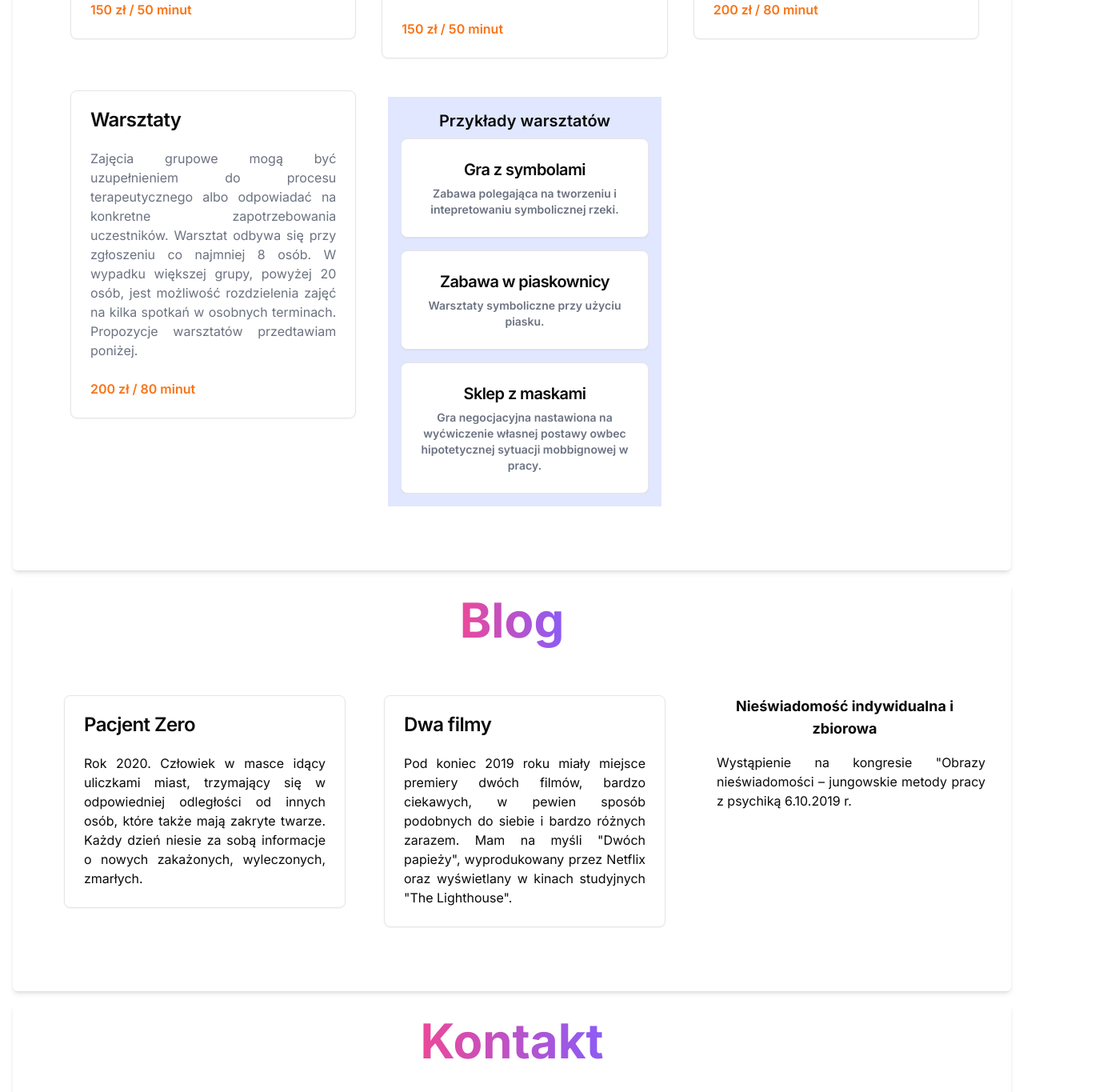
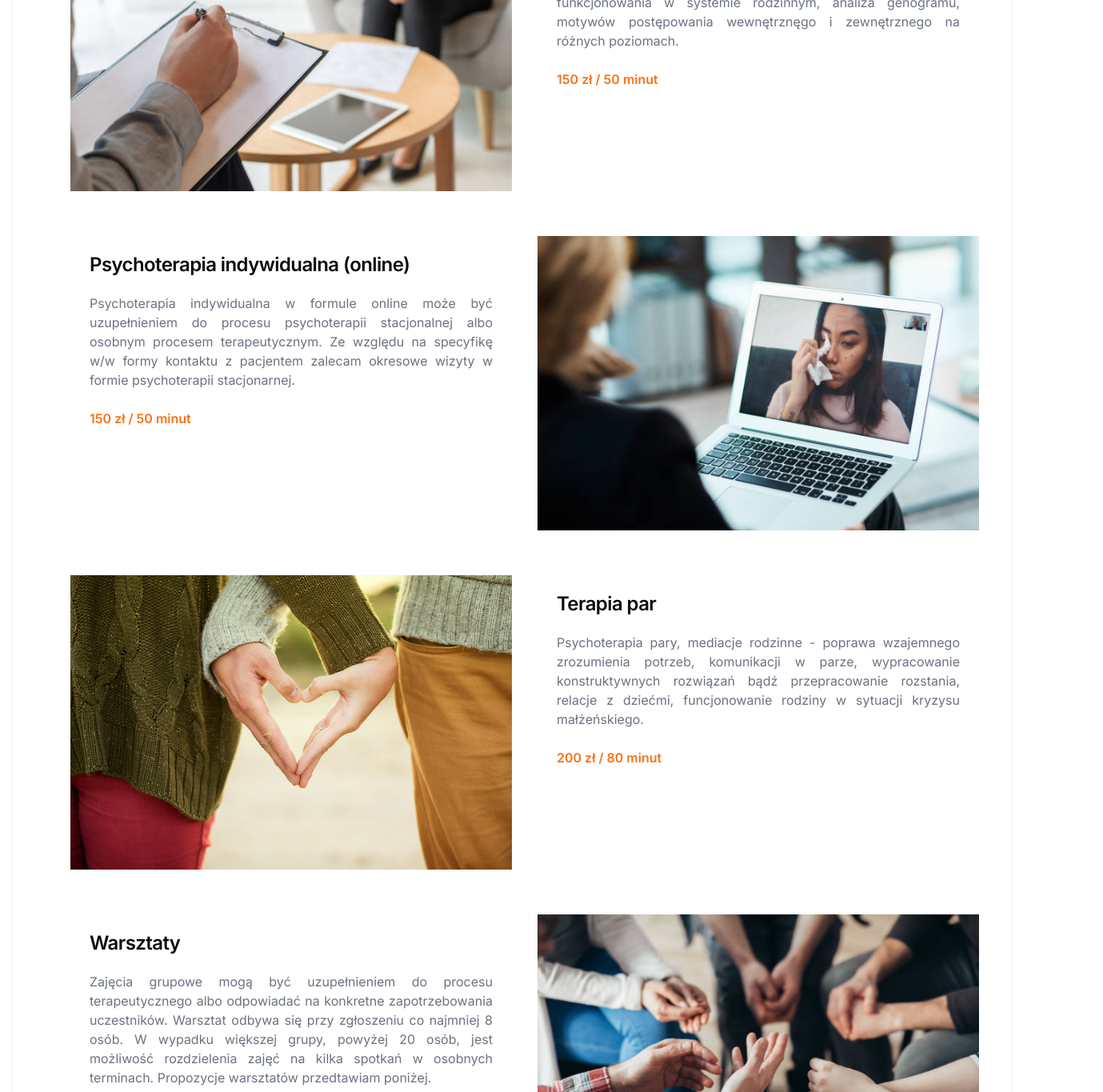
Before and after one commit to lukaszchwalisz/gab, a Next.js app: page / in a window 1280 px wide. Shown: the part 1020-2385 px from the top of the page at 80% size, 1379 px wide, since content can reach past the window. Built offline with nearby package versions, Linux system fonts and the light colour scheme.

Commit message:
add cards, many cards

```diff
--- a/src/app/page.tsx
+++ b/src/app/page.tsx
@@ -52,18 +52,28 @@
 
     <div className="p-4 mb-4 rounded-md shadow-md">
 
-    <div className="mb-8 text-center text-6xl">
+    <div className="p-20 mb-8 text-center text-6xl">
     <span className="font-bold bg-clip-text text-transparent bg-gradient-to-r from-pink-500 to-violet-500">OFERTA</span>
     </div>
 
-    <div className="container lg:flex lg:space-x-4 m-4 p-4  text-justify">
-      <div className="grid gap-4 mt-auto justify-center m-4 sm:grid-cols-2 md:grid-cols-2 xl:grid-cols-3 2xl:grid-cols-3">
+    <div className="container lg:flex lg:space-x-4 m-4 p-4 text-justify">
+      <div className="grid gap-4 mt-auto justify-center m-4 sm:grid-cols-1 md:grid-cols-2 xl:grid-cols-2 2xl:grid-cols-2">
 
+      <div className="p-2 mb-2 space-x-2">
+              <Image
+                src="/obr/istock0.jpg"
+                alt="My Logo"
+                className="mb-4"
+                width={1000}
+                height={500}
+                priority
+              />
 
+          </div>
 
           <div className="p-2 mb-2 space-x-2">
-            <Link href="/warsztaty" className="no-underline">
-              <Card>
+
+              <Card className="shadow-none border-0">
 
               <CardHeader>
               <CardTitle>Psychoterapia indywidualna</CardTitle>
@@ -80,12 +90,14 @@
             </Card>
 
 
-            </Link>
+
           </div>
 
+
+
           <div className="p-2 mb-2 space-x-2">
-            <Link href="/warsztaty" className="no-underline">
-              <Card>
+
+            <Card className="shadow-none border-0">
 
               <CardHeader>
               <CardTitle>Psychoterapia indywidualna (online)</CardTitle>
@@ -100,12 +112,36 @@
               <CardFooter><p className="font-semibold text-orange-500">150 zł / 50 minut</p></CardFooter>
 
             </Card>
-            </Link>
+
           </div>
 
           <div className="p-2 mb-2 space-x-2">
-            <Link href="/warsztaty" className="no-underline">
-              <Card>
+              <Image
+                src="/obr/istock3.jpg"
+                alt="My Logo"
+                className="mb-4"
+                width={1000}
+                height={500}
+                priority
+              />
+
+          </div>
+
+          <div className="p-2 mb-2 space-x-2">
+              <Image
+                src="/obr/kristina-litvjak-unsplash.jpg"
+                alt="My Logo"
+                className="mb-4"
+                width={1000}
+                height={500}
+                priority
+              />
+
+          </div>
+
+          <div className="p-2 mb-2 space-x-2">
+
+            <Card className="shadow-none border-0">
 
               <CardHeader>
               <CardTitle>Terapia par</CardTitle>
@@ -120,12 +156,14 @@
               <CardFooter><p className="font-semibold text-orange-500">200 zł / 80 minut</p></CardFooter>
 
             </Card>
-            </Link>
+
           </div>
+
+
 
           <div className="p-2 mb-2 space-x-2">
             <Link href="/warsztaty" className="no-underline">
-              <Card>
+            <Card className="shadow-none border-0">
 
               <CardHeader>
               <CardTitle>Warsztaty</CardTitle>
@@ -143,154 +181,133 @@
             </Link>
           </div>
 
-          <div className="bg-indigo-100 font-semibold text-center p-4 m-4">
-          <h2 className="pb-2">Przykłady warsztatów</h2>
-
-
-          <Carousel orientation="vertical">
-
-        <CarouselContent className="md:basis-1/2 lg:basis-1/3">
-          <CarouselItem className="md:basis-1/2 lg:basis-1/3">
-
-          <div className="">
-            <Link href="/warsztaty" className="no-underline">
-
-            <Card>
-            <CardHeader>
-              <CardTitle><h2>Gra z symbolami</h2></CardTitle>
-              <CardDescription>
-              <p className="text-gray-500">Zabawa polegająca na tworzeniu i intepretowaniu symbolicznej rzeki.</p>
-              </CardDescription>
-             </CardHeader>
-            </Card>
-            </Link>
-          </div>
-
-          </CarouselItem>
-
-          <CarouselItem className="md:basis-1/2 lg:basis-1/3">
-
-          <div className="">
-            <Link href="/warsztaty" className="no-underline">
-              <Card>
-              <CardHeader>
-                <CardTitle><h2>Zabawa w piaskownicy</h2></CardTitle>
-                <CardDescription>
-                <p className="text-gray-500">Warsztaty symboliczne przy użyciu piasku.</p>
-                </CardDescription>
-              </CardHeader>
-              </Card>
-            </Link>
-          </div>
-
-          </CarouselItem>
-
-          <CarouselItem className="md:basis-1/2 lg:basis-1/3">
-
-          <div className="">
-            <Link href="/warsztaty" className="no-underline">
-            <Card>
-              <CardHeader>
-                <CardTitle><h2>Sklep z maskami</h2></CardTitle>
-                <CardDescription>
-                <p className="text-gray-500">Gra negocjacyjna nastawiona na wyćwiczenie własnej postawy owbec hipotetycznej sytuacji mobbignowej w pracy.</p>
-                </CardDescription>
-              </CardHeader>
-                  </Card>
-                  </Link>
-                </div>
-          </CarouselItem>
-         </CarouselContent>
-          </Carousel>
-
+          <div className="p-2 mb-2 space-x-2">
+              <Image
+                src="/obr/istock4.jpg"
+                alt="My Logo"
+                className="mb-4"
+                width={1000}
+                height={500}
+                priority
+              />
 
           </div>
 
-
+      </div>
 
       </div>
-
-    </div>
 
 
 
     </div>
 
     <div className="p-4 mb-4 rounded-md shadow-md">
-
-    <div className="mb-8 text-center text-6xl">
+    <Link href="/blog" className="no-underline">
+    <div className="p-20 mb-8 text-center text-6xl">
     <span className="font-bold bg-clip-text text-transparent bg-gradient-to-r from-pink-500 to-violet-500">Blog</span>
     </div>
+    </Link>
+
+    <div className="container lg:flex lg:space-x-4 m-4 p-4  text-justify">
+
+    <Carousel>
+        <CarouselContent className="sm:basis-1/1 md:basis-1/2 lg:basis-1/3 mx-4">
+
+          <CarouselItem className="sm:basis-1/1 md:basis-1/2 lg:basis-1/3">
+            <Card className="hover:bg-indigo-200 dark:hover:bg-gray-800 hover:shadow-md shadow-none border-0">
+              <CardHeader>
+                <CardTitle>Pacjent Zero</CardTitle>
+                <CardDescription>26.04.2020 r.</CardDescription>
+              </CardHeader>
+
+              <CardContent>
+              Rok 2020. Człowiek w masce idący uliczkami miast, trzymający się w odpowiedniej odległości od innych osób,
+              które także mają zakryte twarze. Każdy dzień niesie za sobą informacje o nowych zakażonych,
+                wyleczonych, zmarłych.
+              </CardContent>
+            </Card>
+          </CarouselItem>
+
+          <CarouselItem className="sm:basis-1/1 md:basis-1/2 lg:basis-1/3">
+            <Card className="hover:bg-indigo-200 dark:hover:bg-gray-800 hover:shadow-md shadow-none border-0">
+              <CardHeader>
+                <CardTitle>Dwa filmy</CardTitle>
+                <CardDescription>10.01.2020 r.</CardDescription>
+              </CardHeader>
+              <CardContent>
+              Pod koniec 2019 roku miały miejsce premiery dwóch filmów, bardzo ciekawych, w pewien sposób podobnych do siebie i bardzo różnych zarazem. Mam na myśli "Dwóch papieży",
+                wyprodukowany przez Netflix oraz wyświetlany w kinach studyjnych "The Lighthouse".
+              </CardContent>
+            </Card>
+          </CarouselItem>
+
+          <CarouselItem className="sm:basis-1/1 md:basis-1/2 lg:basis-1/3">
+            <Card className="hover:bg-indigo-200 dark:hover:bg-gray-800 hover:shadow-md shadow-none border-0">
+              <CardHeader>
+                <CardTitle>Nieświadomość indywidualna i zbiorowa</CardTitle>
+                <CardDescription>17.11.2019 r.</CardDescription>
+              </CardHeader>
+              <CardContent>
+              Wystąpienie na kongresie "Obrazy nieświadomości – jungowskie metody pracy z psychiką 6.10.2019 r.
+              </CardContent>
+            </Card>
+          </CarouselItem>
+
+          <CarouselItem className="sm:basis-1/1 md:basis-1/2 lg:basis-1/3">
+            <Card className="hover:bg-indigo-200 dark:hover:bg-gray-800 hover:shadow-md shadow-none border-0">
+                <CardHeader>
+                  <CardTitle>Golem: archetypowy mit czy miejska legenda?</CardTitle>
+                  <CardDescription>10.06.2018 r.</CardDescription>
+                </CardHeader>
+                <CardContent>
+                Pod koniec sesji pacjentka spytała mnie o figurkę, która znajdowała się w moim gabinecie. Figurka przedstawiała słonia, który nosił na sobie zegar.
+                </CardContent>
+              </Card>
+          </CarouselItem>
+
+          <CarouselItem className="sm:basis-1/1 md:basis-1/2 lg:basis-1/3">
+            <Card className="hover:bg-indigo-200 dark:hover:bg-gray-800 hover:shadow-md shadow-none border-0">
+                <CardHeader>
+                  <CardTitle>Mistrz odzywa się tylko raz</CardTitle>
+                  <CardDescription>08.06.2017 r.</CardDescription>
+                </CardHeader>
+                <CardContent>
+                Pod koniec sesji pacjentka spytała mnie o figurkę, która znajdowała się w moim gabinecie. Figurka przedstawiała słonia, który nosił na sobie zegar.
+                Powiedziałem, że zakupiłem ją dawno temu w pewnym mieście. Pacjentka słysząc moją odpowiedź, wydała się zaskoczona.
+                „Czy Pan to robi specjalnie ?” – spytała.
+                </CardContent>
+              </Card>
+          </CarouselItem>
+
+          <CarouselItem className="sm:basis-1/1 md:basis-1/2 lg:basis-1/3">
+
+            <Card className="hover:bg-indigo-200 dark:hover:bg-gray-800 hover:shadow-md shadow-none border-0">
+                <CardHeader>
+                  <CardTitle>Sny a nieświadomy sen</CardTitle>
+                  <CardDescription>07.05.2017 r.</CardDescription>
+                </CardHeader>
+                <CardContent>
+                W rozdziale „Podróże” we książce „Wspomnienia, sny, myśli” C.G. Jung
+                przytoczył sen, który miał podczas podróży do Tunisu.
+                </CardContent>
+              </Card>
+          </CarouselItem>
 
 
+          <CarouselItem className="sm:basis-1/1 md:basis-1/2 lg:basis-1/3">
 
-    <div className="container lg:flex lg:space-x-4 m-4 p-4  text-justify">
-    <Carousel>
-        <CarouselContent className="md:basis-1/2 lg:basis-1/3">
-
-          <CarouselItem className="md:basis-1/2 lg:basis-1/3">
-          <div className="p-4 mb-4 space-x-4">
-          <Card>
-            <CardHeader>
-              <CardTitle>Pacjent Zero</CardTitle>
-            </CardHeader>
-            <CardContent>
-            <p>Rok 2020. Człowiek w masce idący uliczkami miast, trzymający się w odpowiedniej odległości od innych osób, które także mają zakryte twarze. Każdy dzień niesie za sobą informacje o nowych zakażonych, wyleczonych, zmarłych.</p>
-            </CardContent>
-
-          </Card>
-          </div>
+          <Card className="hover:bg-indigo-200 dark:hover:bg-gray-800 hover:shadow-md shadow-none border-0">
+                <CardHeader>
+                  <CardTitle>Co oznacza Lechaim ?</CardTitle>
+                  <CardDescription>16.03.2017 r.</CardDescription>
+                </CardHeader>
+                <CardContent>
+                „Lechaim !” To tradycyjny toast przed piciem wina czy innego napoju, oznaczający dosłownie „Za życie!”.
+                </CardContent>
+              </Card>
           </CarouselItem>
 
-          <CarouselItem className="md:basis-1/2 lg:basis-1/3">
-          <div className="p-4 mb-4 space-x-4">
 
-          <Card>
-            <CardHeader>
-              <CardTitle>Dwa filmy</CardTitle>
-            </CardHeader>
-            <CardContent>
-            <p>Pod koniec 2019 roku miały miejsce premiery dwóch filmów, bardzo ciekawych, w pewien sposób podobnych do siebie i bardzo różnych zarazem. Mam na myśli "Dwóch papieży", wyprodukowany przez Netflix oraz wyświetlany w kinach studyjnych "The Lighthouse".</p>
-            </CardContent>
-
-          </Card>
-
-
-          </div>
-          </CarouselItem>
-
-          <CarouselItem className="md:basis-1/2 lg:basis-1/3">
-          <div className="p-4 mb-4 space-x-4">
-          <h3 className="text-center font-bold mb-4">Nieświadomość indywidualna i zbiorowa</h3>
-          <p className="">Wystąpienie na kongresie "Obrazy nieświadomości – jungowskie metody pracy z psychiką 6.10.2019 r.</p>
-          </div>
-          </CarouselItem>
-
-          <CarouselItem className="md:basis-1/2 lg:basis-1/3">
-          <div className="p-4 mb-4 space-x-4">
-          <h3 className="text-center font-bold mb-4">Golem: archetypowy mit czy miejska legenda?</h3>
-          <p className="">Pod koniec sesji pacjentka spytała mnie o figurkę, która znajdowała się w moim gabinecie. Figurka przedstawiała słonia, który nosił na sobie zegar.</p>
-
-
-          </div>
-          </CarouselItem>
-
-          <CarouselItem className="md:basis-1/2 lg:basis-1/3">
-          <div className="p-4 mb-4 space-x-4">
-          <h3 className="text-center font-bold mb-4">Sny a nieświadomy sens</h3>
-          <p className="">W rozdziale „Podróże” we książce „Wspomnienia, sny, myśli” C.G. Jung przytoczył sen, który miał podczas podróży do Tunisu.</p>
-
-
-          </div>
-          </CarouselItem>
-
-          <CarouselItem className="md:basis-1/2 lg:basis-1/3">
-          <div className="p-4 b-4 rounded-md shadow-sm space-x-4">
-          <h3 className="text-center font-bold mb-4">Co oznacza Lechaim ?</h3>
-          <p className="">„Lechaim !” To tradycyjny toast przed piciem wina czy innego napoju, oznaczający dosłownie „Za życie!”.
-          </p>
-          </div>
-          </CarouselItem>
 
         </CarouselContent>
     </Carousel>
@@ -301,7 +318,7 @@
 
 
     <div className="container p-4 mb-4 rounded-md shadow-md">
-    <div className="mb-8 text-center text-6xl">
+    <div className="p-20 mb-8 text-center text-6xl">
     <span className="font-bold bg-clip-text text-transparent bg-gradient-to-r from-pink-500 to-violet-500">Kontakt</span>
     </div>
 
@@ -314,128 +331,7 @@
 
     </div>
 
-    {/* <div className="grid justify-center m-4 mt-20 mb-20 lg:mx-20 xl:mx-40 2xl:mx-80">
 
-        <div className="grid gap-4 justify-center m-4 sm:grid-cols-2 md:grid-cols-2 xl:grid-cols-3 2xl:grid-cols-3">
-
-          <div className="flex flex-col items-start max-w-sm p-6 bg-blue-50 border border-gray-200 rounded-lg shadow dark:bg-gray-800 dark:border-gray-700">
-            <div>
-              <Link href="about">
-                <h5 className="mb-2 text-2xl font-bold tracking-tight text-gray-900 dark:text-slate-500">
-                  O nas
-                </h5>
-              </Link>
-              <p className="mb-3 font-normal text-gray-700 dark:text-slate-300">
-                Poczytaj o historii powstania stowarzyszenia "OSA",
-                najciekawszych wydarzeniach, sprawozdaniach i strukturze
-                organizacyjnej.
-              </p>
-            </div>
-
-            <div className="mt-auto">
-              <Link href="about"
-                className="inline-flex items-center px-3 py-2 text-sm font-medium text-center text-white bg-blue-700 hover:bg-blue-800 rounded-lg  focus:ring-4 focus:outline-none focus:ring-blue-300 dark:bg-indigo-600 dark:hover:bg-indigo-700 dark:focus:ring-blue-800"
-              >
-                Sprawdź
-                <svg
-                  className="rtl:rotate-180 w-3.5 h-3.5 ms-2"
-                  aria-hidden="true"
-                  xmlns="http://www.w3.org/2000/svg"
-                  fill="none"
-                  viewBox="0 0 14 10"
-                >
-                  <path
-                    stroke="currentColor"
-                    strokeLinecap="round"
-                    strokeLinejoin="round"
-                    strokeWidth="2"
-                    d="M1 5h12m0 0L9 1m4 4L9 9"
-                  />
-                </svg>
-              </Link>
-            </div>
-
-          </div>
-
-
-
-          <div className="flex flex-col items-start max-w-sm p-6 border bg-blue-50 border-gray-200 rounded-lg shadow dark:bg-gray-800 dark:border-gray-700">
-            <div>
-              <Link href="projekty">
-                <h5 className="mb-2 text-2xl font-bold tracking-tight text-gray-900 dark:text-slate-500">
-                  Projekty
-                </h5>
-              </Link>
-              <p className="mb-3 font-normal text-gray-700 dark:text-slate-300">
-                Aktualności z działalności stowarzyszenia "OSA": realizowane
-                projekty, ważne komunikaty, współpraca i możliwość
-                dofinansowania działalności stowarzyszenia.
-              </p>
-            </div>
-            <div className="mt-auto">
-              <Link href="projekty"
-                className="inline-flex items-center px-3 py-2 text-sm font-medium text-center text-white bg-blue-700 hover:bg-blue-800 rounded-lg focus:ring-4 focus:outline-none focus:ring-blue-300 dark:bg-indigo-600 dark:hover:bg-indigo-700 dark:focus:ring-blue-800"
-              >
-                Sprawdź
-                <svg
-                  className="rtl:rotate-180 w-3.5 h-3.5 ms-2"
-                  aria-hidden="true"
-                  xmlns="http://www.w3.org/2000/svg"
-                  fill="none"
-                  viewBox="0 0 14 10"
-                >
-                  <path
-                    stroke="currentColor"
-                    strokeLinecap="round"
-                    strokeLinejoin="round"
-                    strokeWidth="2"
-                    d="M1 5h12m0 0L9 1m4 4L9 9"
-                  />
-                </svg>
-              </Link>
-            </div>
-          </div>
-
-          <div className="flex flex-col items-start max-w-sm p-6 bg-blue-50 border border-gray-200 rounded-lg shadow dark:bg-gray-800 dark:border-gray-700">
-            <div>
-              <Link href="wiedza">
-                <h5 className="mb-2 text-2xl font-bold tracking-tight text-gray-900 dark:text-slate-500">
-                  Wiedza
-                </h5>
-              </Link>
-              <p className="mb-3 font-normal text-gray-700 dark:text-slate-300">
-                Zapoznaj się z najważniejszą terminologią dotyczącą zjawiska
-                mobbingu.
-              </p>
-            </div>
-            <div className="mt-auto">
-              <Link href="wiedza"
-                className="inline-flex items-center px-3 py-2 text-sm font-medium text-center text-white bg-blue-700 hover:bg-blue-800 rounded-lg focus:ring-4 focus:outline-none focus:ring-blue-300 dark:bg-indigo-600 dark:hover:bg-indigo-700 dark:focus:ring-blue-800"
-              >
-                Sprawdź
-                <svg
-                  className="rtl:rotate-180 w-3.5 h-3.5 ms-2"
-                  aria-hidden="true"
-                  xmlns="http://www.w3.org/2000/svg"
-                  fill="none"
-                  viewBox="0 0 14 10"
-                >
-                  <path
-                    stroke="currentColor"
-                    strokeLinecap="round"
-                    strokeLinejoin="round"
-                    strokeWidth="2"
-                    d="M1 5h12m0 0L9 1m4 4L9 9"
-                  />
-                </svg>
-              </Link>
-            </div>
-          </div>
-        </div>
-
-
-
-      </div> */}
 
     </main>
   );
--- a/src/app/warsztaty/page.tsx
+++ b/src/app/warsztaty/page.tsx
@@ -32,7 +32,7 @@
 
       <main className="container flex h-max max-w-full flex-col items-center justify-between p-4">
 
-        <div className="mb-8 text-center text-6xl py-20">
+        <div className="p-20 mb-8 text-center text-6xl">
         <span className="font-bold bg-clip-text text-transparent bg-gradient-to-r from-pink-500 to-violet-500">Warsztaty</span>
         </div>
 
```
Also changed, not shown: public/obr/kristina-litvjak-unsplash.jpg (added).
